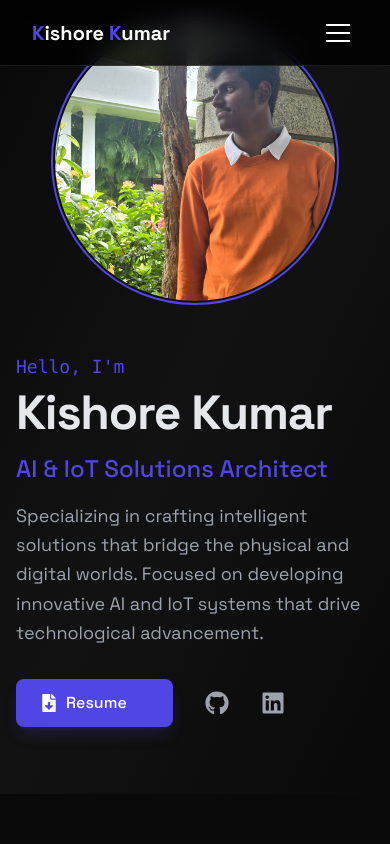
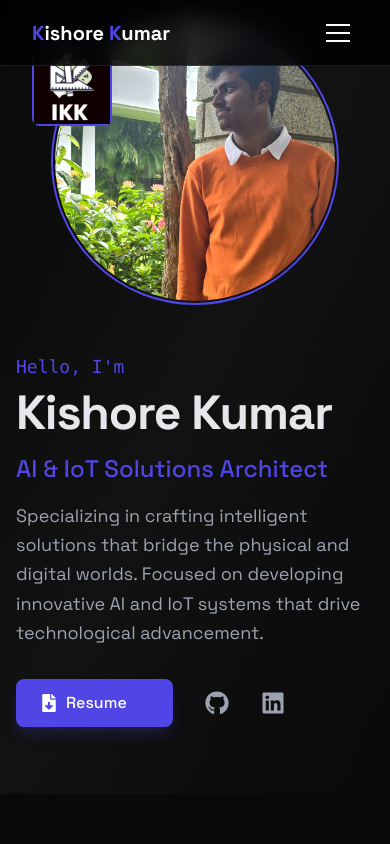
Before and after one commit to KISHOREKUMAR2506/portfolio-, a Next.js app: page / in a window 390 px wide. Shown: the top 844 px of the page. Built offline with nearby package versions, Linux system fonts and the light colour scheme.

Commit message:
updated hero section

```diff
--- a/components/Hero.tsx
+++ b/components/Hero.tsx
@@ -32,36 +32,70 @@ const Hero: React.FC = () => {
   }, [mouseSpring.x, mouseSpring.y]);
 
   return (
-    <motion.section id="about"
+    <motion.section id ="about"
       className="relative min-h-screen flex items-center justify-center bg-[#090909] overflow-hidden"
       style={{ opacity, y }}
     >
       {/* Enhanced Dark Background */}
       <div className="absolute inset-0">
         <div className="absolute inset-0 bg-gradient-to-br from-[#090909] via-[#121212] to-[#090909]" />
+        <motion.div
+  className="absolute inset-0 opacity-[0.02]"
+  style={{
+    backgroundImage: `
+      linear-gradient(to right, #4F46E5 1px, transparent 1px),
+      linear-gradient(to bottom, #4F46E5 1px, transparent 1px)
+    `,
+    backgroundSize: '50px 50px',
+    transform: `translate(${mousePosition.x * 0.02}px, ${mousePosition.y * 0.02}px)`,
+  }}
+/>
+
       </div>
+
+      {/* Logo - Moved down and adjusted size */}
+      <motion.div
+        initial={{ opacity: 0, scale: 0.5 }}
+        animate={{ opacity: 1, scale: 1 }}
+        transition={{ duration: 0.5 }}
+        className="absolute top-24 left-8 z-20"
+      >
+        <motion.div
+          className="relative w-20 h-20 border-2 border-[#4F46E5] rounded-lg p-2"
+          whileHover={{ scale: 1.05 }}
+          transition={{ type: "spring", stiffness: 400, damping: 10 }}
+        >
+          <Image
+            src="/logo.png"
+            alt="IKK Logo"
+            fill
+            className="object-contain"
+            priority
+          />
+        </motion.div>
+      </motion.div>
 
       {/* Main Content */}
       <div className="container mx-auto px-4 z-10">
         <div className="max-w-6xl mx-auto grid md:grid-cols-[1fr,1.5fr] gap-12 items-center">
-
-          {/* Profile Image Column with Clickable Message */}
+          {/* Profile Image Column with Single Border */}
           <motion.div
             initial={{ opacity: 0, x: -50 }}
             animate={{ opacity: 1, x: 0 }}
             transition={{ duration: 0.8 }}
             className="relative"
           >
-            {/* Clickable Profile Image */}
+            {/* Main Profile Image with Single Clean Border */}
+            <div className="relative w-72 h-72 md:w-80 md:h-80 mx-auto md:mx-0">
+              {/* Main Container */}
               <motion.div
-              className="relative w-72 h-72 md:w-80 md:h-80 mx-auto md:mx-0 cursor-pointer"
-              onClick={() => setShowMessage(!showMessage)}
+                className="relative w-full h-full rounded-full border-[2px] border-[#4F46E5]"
                 whileHover={{ scale: 1.02 }}
                 transition={{ duration: 0.3 }}
               >
-              {/* Image Wrapper */}
-              <div className="relative w-full h-full rounded-full border-[2px] border-[#4F46E5]">
+                {/* Image Container */}
                 <div className="absolute inset-[2px] rounded-full overflow-hidden">
+                  <div className="relative w-full h-full">
                     <Image
                       src="/profile3.jpg"
                       alt="Profile"
@@ -76,18 +110,7 @@ const Hero: React.FC = () => {
                   </div>
                 </div>
               </motion.div>
-
-            {/* Message Popup (Visible on Click) */}
-            {showMessage && (
-              <motion.p
-                className="absolute top-full left-1/2 transform -translate-x-1/2 mt-2 bg-[#4F46E5] text-white px-3 py-1 rounded-lg shadow-md text-sm"
-                initial={{ opacity: 0, y: -10 }}
-                animate={{ opacity: 1, y: 0 }}
-                transition={{ duration: 0.3 }}
-              >
-                Eppd irukuu deyyy!!?? 👀🫣
-              </motion.p>
-            )}
+            </div>
           </motion.div>
 
           {/* Content Column */}
@@ -149,8 +172,9 @@ const Hero: React.FC = () => {
               </motion.a>
 
               <div className="flex gap-4">
-                {[{ icon: FaGithub, url: "https://github.com/KISHOREKUMAR2506" },
-                  { icon: FaLinkedin, url: "https://www.linkedin.com/in/kishore-kumar-i-ece/" }
+                {[
+                  { icon: FaGithub, url: "https://github.com/KISHOREKUMAR2506" },
+                  { icon: FaLinkedin, url: "https://www.linkedin.com/in/kishore-kumar-i-ece/" },
                 ].map((social, index) => (
                   <motion.a
                     key={index}
```
Lines whose indentation alone changed are shown as unchanged.
